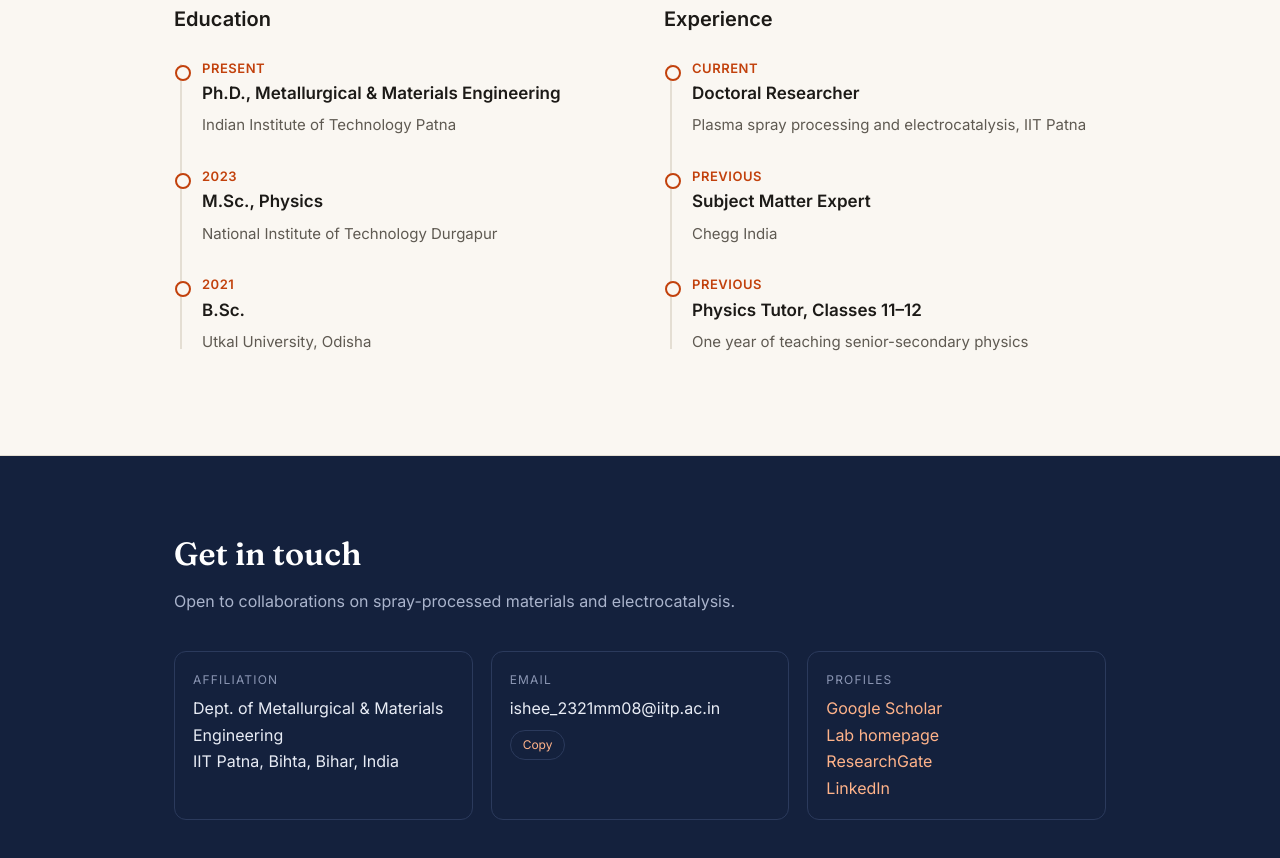
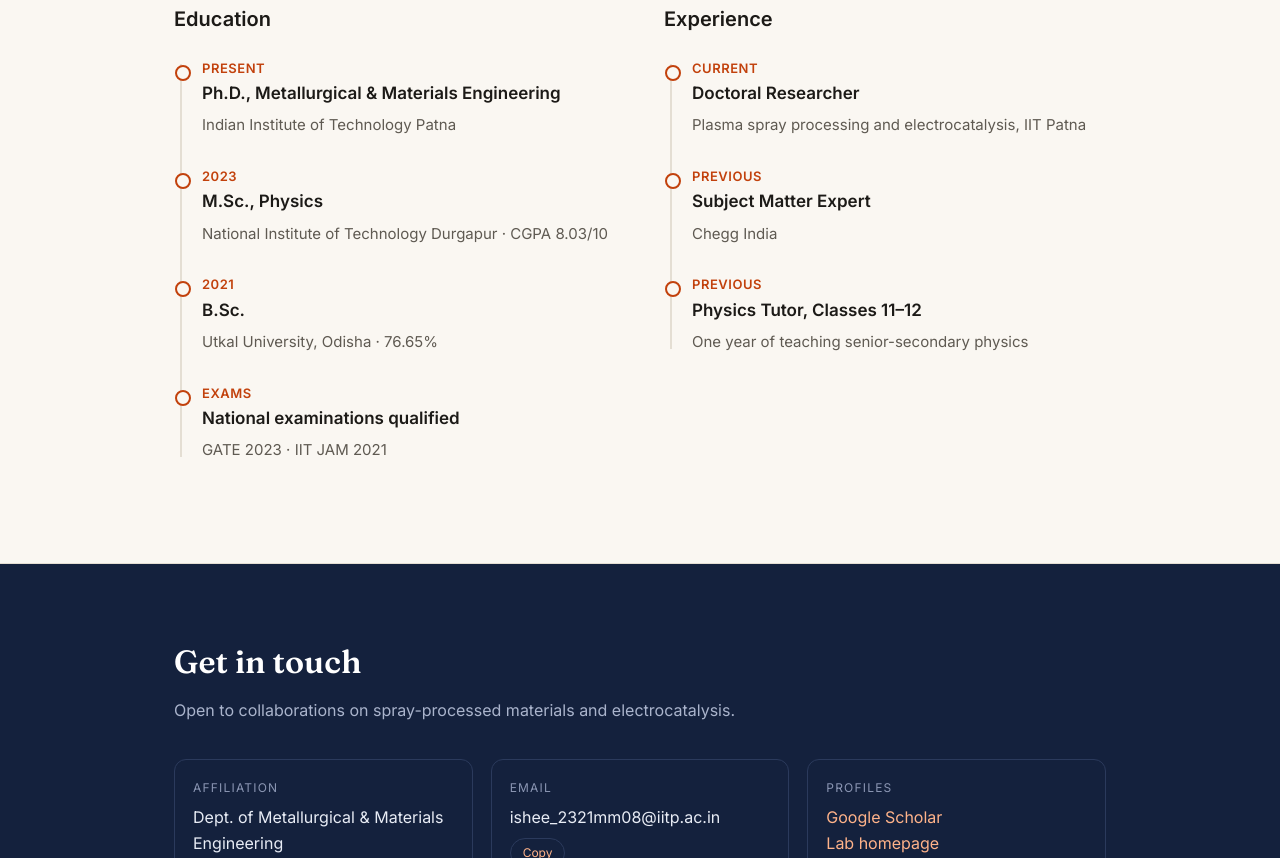
Before and after one commit to isheeprasadkar/isheeprasadkar.github.io, a plain HTML site: page index.html in a window 1280 px wide. Shown: the part 4182-5040 px from the top of the page. Drawn offline with Linux system fonts and the light colour scheme.

Commit message:
Update index.html

```diff
--- a/index.html
+++ b/index.html
@@ -297,8 +297,9 @@
       <h3 style="margin-bottom:22px;font-size:20px">Education</h3>
       <div class="timeline">
         <div class="t-item"><div class="t-when">PRESENT</div><h3>Ph.D., Metallurgical &amp; Materials Engineering</h3><p>Indian Institute of Technology Patna</p></div>
-        <div class="t-item"><div class="t-when">2023</div><h3>M.Sc., Physics</h3><p>National Institute of Technology Durgapur</p></div>
-        <div class="t-item"><div class="t-when">2021</div><h3>B.Sc.</h3><p>Utkal University, Odisha</p></div>
+        <div class="t-item"><div class="t-when">2023</div><h3>M.Sc., Physics</h3><p>National Institute of Technology Durgapur · CGPA 8.03/10</p></div>
+        <div class="t-item"><div class="t-when">2021</div><h3>B.Sc.</h3><p>Utkal University, Odisha · 76.65%</p></div>
+        <div class="t-item"><div class="t-when">EXAMS</div><h3>National examinations qualified</h3><p>GATE 2023 · IIT JAM 2021</p></div>
       </div>
     </div>
     <div>
```
